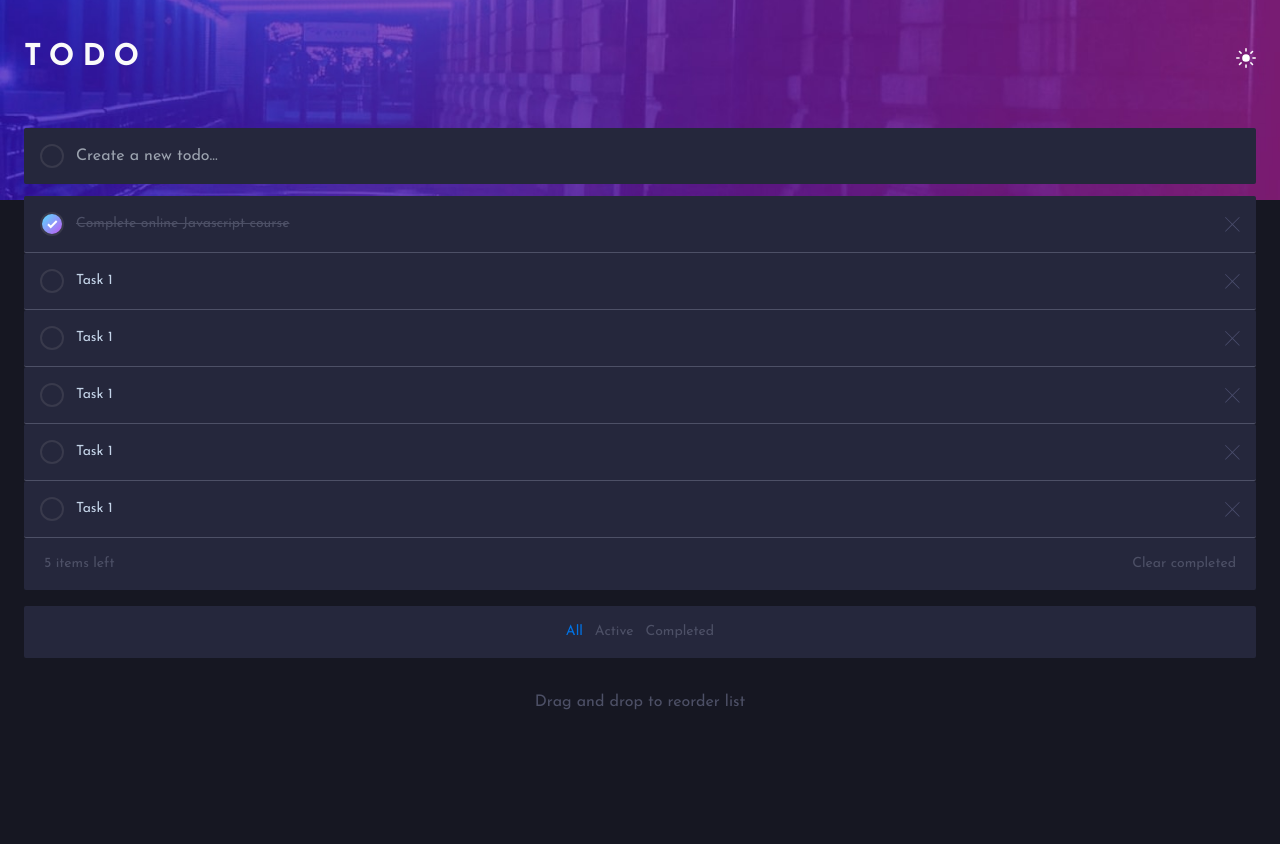
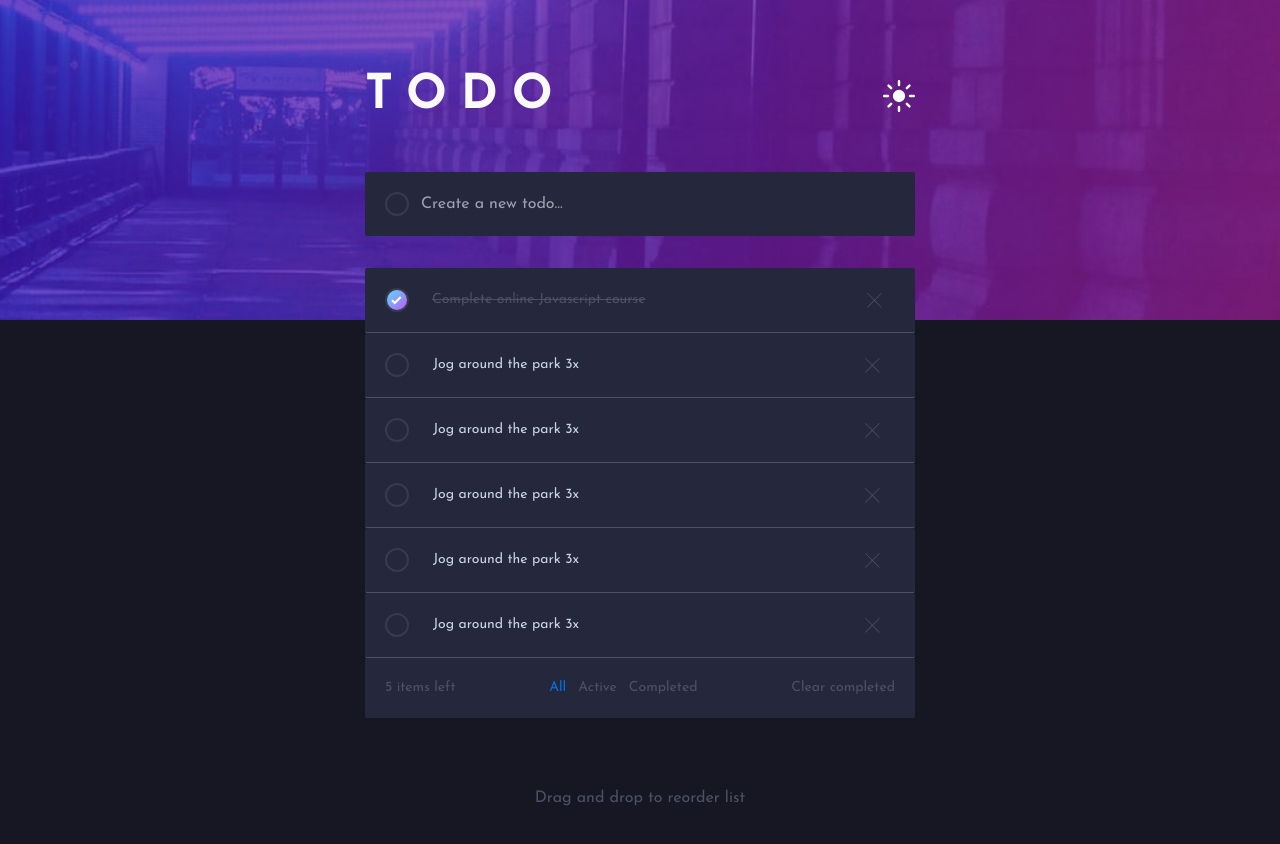
Before and after one commit to Mu-Solomon/todo-app, a Next.js app: page / in a window 1280 px wide. Before the commit the page ends 800 px from the top, so only its background shows below. Built offline with nearby package versions, Linux system fonts and the light colour scheme.

Commit message:
Dark design

```diff
--- a/src/components/homePage.jsx
+++ b/src/components/homePage.jsx
@@ -5,126 +5,154 @@ const HomePage = () => {
   return (
     <div
       id="container "
-      className="bg-cover h-[200px] flex flex-col gap-3 bg-center  bg-[url('/images/bg-mobile-dark.jpg')]
-      sm:bg-cover sm:bg-center
+      className="bg-cover h-[200px] sm:h-[320px] flex flex-col sm:items-center gap-3 bg-center  bg-[url('/images/bg-mobile-dark.jpg')]
+      sm:bg-cover
       sm:bg-[url('/images/bg-desktop-dark.jpg')]"
     >
-      <div id="head" className="flex items-center justify-between mx-6 py-10">
-        <h1 className="text-3xl font-bold text-[#fafafa] tracking-[8px]">
+      <div
+        id="head"
+        className="flex items-center justify-between mx-6 py-10 sm:w-[550px] sm:mt-8"
+      >
+        <h1 className="text-3xl font-bold text-[#fafafa] tracking-[8px] sm:text-5xl sm:tracking-[14px]">
           TODO
         </h1>
-        <Image src="/images/icon-sun.svg" width={20} height={20} />
+        <Image
+          src="/images/icon-sun.svg"
+          className="sm:w-8 sm:h-8"
+          width={20}
+          height={20}
+        />
       </div>
       <div
         id="input"
-        className="flex items-center gap-3 justify-left bg-[#25273c] mx-6 rounded-sm"
+        className="flex items-center gap-3 justify-left bg-[#25273c] mx-6 rounded-sm sm:w-[550px]"
       >
-        <span className="w-6 h-6 border-2 border-[#393a4c] rounded-full ml-4"></span>
+        <span className="w-6 h-6 border-2 border-[#393a4c] rounded-full ml-5 "></span>
         <input
           type="text"
           name="todoItem"
           placeholder="Create a new todo..."
-          className="bg-[#25273c] py-4 text-[#777a92]"
+          className="bg-[#25273c] py-4 sm:py-5 text-[#777a92]"
         />
       </div>
-      <div id="todos">
+      <div id="todos" className="sm:w-[550px] sm:mt-5">
         <ul>
           <li>
-            <div className="flex items-center justify-left bg-[#25273c] gap-3 mx-6 rounded-sm py-4 border-b border-b-[#4d5066]">
-              <span className="w-6 h-6 border-2 border-[#393a4c] rounded-full ml-4 bg-gradient-to-br from-[#57ddff] to-[#c058f3]"></span>
+            <div className="flex items-center justify-left bg-[#25273c] gap-3 mx-6 sm:mx-0 rounded-sm py-5 border-b border-b-[#4d5066] ">
+              <span className="w-6 h-6 border-2 border-[#393a4c] rounded-full ml-5  bg-gradient-to-br from-[#57ddff] to-[#c058f3]"></span>
               <Image
                 src="/images/icon-check.svg"
                 width={11}
                 height={11}
-                className="absolute left-[47px]"
+                className="absolute left-[50px] sm:left-[-30px] sm:relative"
               />
-              <p className="text-sm text-[#4d5066] line-through">
+              <p className="text-sm text-[#4d5066] line-through sm:ml-[-12px]">
                 Complete online Javascript course
               </p>
               <Image
                 src="/images/icon-cross.svg"
                 width={15}
                 height={15}
-                className="absolute right-10"
+                className="absolute right-10 sm:right-[-210px] sm:relative"
               />
             </div>
           </li>
           <li>
-            <div className="flex items-center justify-left bg-[#25273c] gap-3 mx-6 rounded-sm py-4 border-b border-b-[#4d5066]">
-              <span className="w-6 h-6 border-2 border-[#393a4c] rounded-full ml-4"></span>
-              <p className="text-sm text-[#c4d4e8]">Task 1</p>
+            <div className="flex items-center justify-left bg-[#25273c] gap-3 mx-6 sm:mx-0 rounded-sm py-5 border-b border-b-[#4d5066]">
+              <span className="w-6 h-6 border-2 border-[#393a4c] rounded-full ml-5 "></span>
+              <p className="text-sm text-[#c4d4e8] sm:pl-3 sm:w-[222px]">
+                Jog around the park 3x
+              </p>
               <Image
                 src="/images/icon-cross.svg"
                 width={15}
                 height={15}
-                className="absolute right-10"
+                className="absolute right-10 sm:right-[-210px] sm:relative"
               />
             </div>
           </li>
           <li>
-            <div className="flex items-center justify-left bg-[#25273c] gap-3 mx-6 rounded-sm py-4 border-b border-b-[#4d5066]">
-              <span className="w-6 h-6 border-2 border-[#393a4c] rounded-full ml-4"></span>
-              <p className="text-sm text-[#c4d4e8]">Task 1</p>
+            <div className="flex items-center justify-left bg-[#25273c] gap-3 mx-6 sm:mx-0 rounded-sm py-5 border-b border-b-[#4d5066]">
+              <span className="w-6 h-6 border-2 border-[#393a4c] rounded-full ml-5 "></span>
+              <p className="text-sm text-[#c4d4e8] sm:pl-3 sm:w-[222px]">
+                Jog around the park 3x
+              </p>
               <Image
                 src="/images/icon-cross.svg"
                 width={15}
                 height={15}
-                className="absolute right-10"
+                className="absolute right-10 sm:right-[-210px] sm:relative"
               />
             </div>
           </li>
           <li>
-            <div className="flex items-center justify-left bg-[#25273c] gap-3 mx-6 rounded-sm py-4 border-b border-b-[#4d5066]">
-              <span className="w-6 h-6 border-2 border-[#393a4c] rounded-full ml-4"></span>
-              <p className="text-sm text-[#c4d4e8]">Task 1</p>
+            <div className="flex items-center justify-left bg-[#25273c] gap-3 mx-6 sm:mx-0 rounded-sm py-5 border-b border-b-[#4d5066]">
+              <span className="w-6 h-6 border-2 border-[#393a4c] rounded-full ml-5 "></span>
+              <p className="text-sm text-[#c4d4e8] sm:pl-3 sm:w-[222px]">
+                Jog around the park 3x
+              </p>
               <Image
                 src="/images/icon-cross.svg"
                 width={15}
                 height={15}
-                className="absolute right-10"
+                className="absolute right-10 sm:right-[-210px] sm:relative"
               />
             </div>
           </li>
           <li>
-            <div className="flex items-center justify-left bg-[#25273c] gap-3 mx-6 rounded-sm py-4 border-b border-b-[#4d5066]">
-              <span className="w-6 h-6 border-2 border-[#393a4c] rounded-full ml-4"></span>
-              <p className="text-sm text-[#c4d4e8]">Task 1</p>
+            <div className="flex items-center justify-left bg-[#25273c] gap-3 mx-6 sm:mx-0 rounded-sm py-5 border-b border-b-[#4d5066]">
+              <span className="w-6 h-6 border-2 border-[#393a4c] rounded-full ml-5 "></span>
+              <p className="text-sm text-[#c4d4e8] sm:pl-3 sm:w-[222px]">
+                Jog around the park 3x
+              </p>
               <Image
                 src="/images/icon-cross.svg"
                 width={15}
                 height={15}
-                className="absolute right-10"
+                className="absolute right-10 sm:right-[-210px] sm:relative"
               />
             </div>
           </li>
           <li>
-            <div className="flex items-center justify-left bg-[#25273c] gap-3 mx-6 rounded-sm py-4 border-b border-b-[#4d5066]">
-              <span className="w-6 h-6 border-2 border-[#393a4c] rounded-full ml-4"></span>
-              <p className="text-sm text-[#c4d4e8]">Task 1</p>
+            <div className="flex items-center justify-left bg-[#25273c] gap-3 mx-6 sm:mx-0 rounded-sm py-5 border-b border-b-[#4d5066]">
+              <span className="w-6 h-6 border-2 border-[#393a4c] rounded-full ml-5 "></span>
+              <p className="text-sm text-[#c4d4e8] sm:pl-3 sm:w-[222px]">
+                Jog around the park 3x
+              </p>
               <Image
                 src="/images/icon-cross.svg"
                 width={15}
                 height={15}
-                className="absolute right-10"
+                className="absolute right-10 sm:right-[-210px] sm:relative"
               />
             </div>
           </li>
+
           <li>
-            <div className="flex items-center justify-between bg-[#25273c] gap-3 mx-6 rounded-sm py-4 px-5">
+            <div className="flex items-center justify-between bg-[#25273c] gap-3 mx-6 sm:mx-0 rounded-sm py-5 px-5 sm:border-b sm:border-b-[#4d5066] sm:hidden">
               <p className="text-sm text-[#4d5066]">5 items left</p>
               <p className="text-sm text-[#4d5066]">Clear completed</p>
             </div>
           </li>
         </ul>
-        <div id="sort" className="mt-4">
-          <div className="flex items-center justify-center bg-[#25273c] gap-3 mx-6 rounded-sm py-4 px-5">
-            <p className="text-sm text-[#0073e6]">All</p>
-            <p className="text-sm text-[#4d5066]">Active</p>
-            <p className="text-sm text-[#4d5066]">Completed</p>
+        <div id="sort" className="mt-5  sm:mt-0">
+          <div className="flex items-center justify-center sm:justify-between bg-[#25273c] gap-3 mx-6 sm:mx-0 rounded-sm py-5 px-5">
+            <p className="text-sm text-[#4d5066] sm:block hidden">
+              5 items left
+            </p>
+            <span className="flex sm:gap-3 gap-5">
+              <p className="text-sm text-[#0073e6]">All</p>
+              <p className="text-sm text-[#4d5066]">Active</p>
+              <p className="text-sm text-[#4d5066]">Completed</p>
+            </span>
+
+            <p className="text-sm text-[#4d5066] sm:block hidden">
+              Clear completed
+            </p>
           </div>
         </div>
       </div>
-      <p className="text-center mt-5 text-[#4d5066]">
+      <p className="text-center mt-5 sm:py-9 my-3 text-[#4d5066]">
         Drag and drop to reorder list
       </p>
     </div>
```
